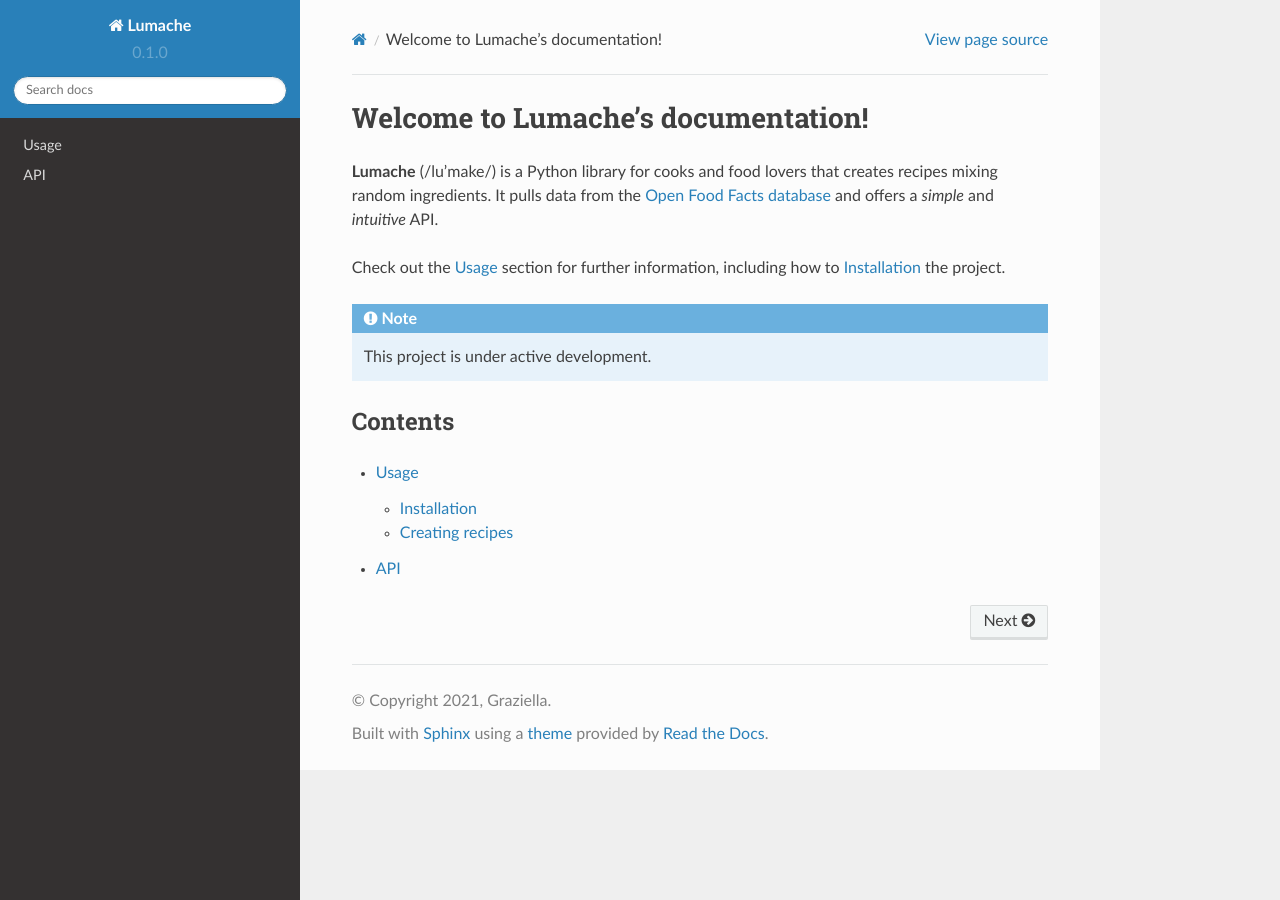
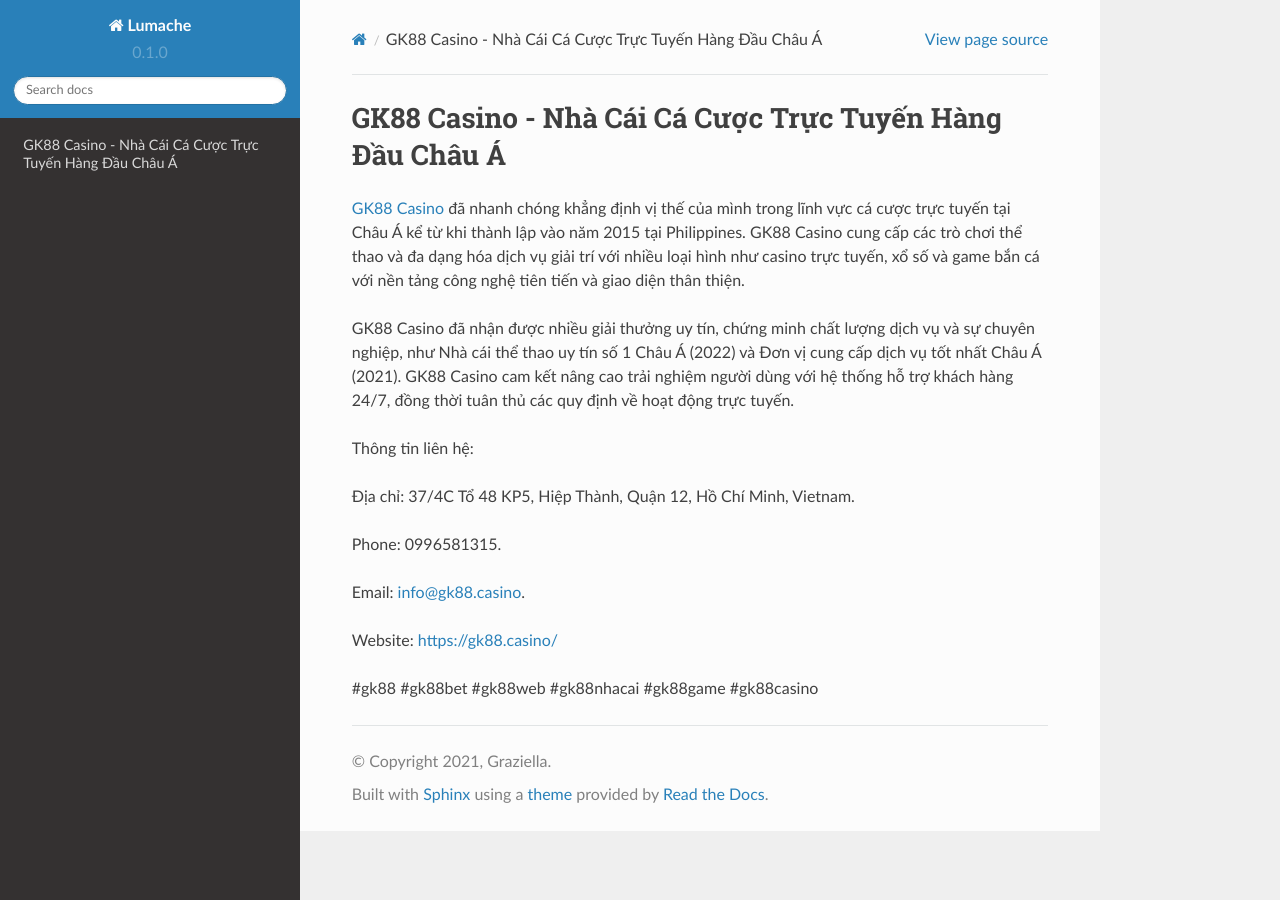
Before and after one commit to antonniotrombeta/gk88casino, a Sphinx documentation site: the page built from docs/source/index.rst, in a window 1280 px wide. Built offline with Sphinx 7.4.7 and the Read the Docs theme 2.0.0, drawn with Linux system fonts in a browser that asks for light colours.

Commit message:
Update index.rst

```diff
--- a/docs/source/index.rst
+++ b/docs/source/index.rst
@@ -1,22 +1,18 @@
-Welcome to Lumache's documentation!
+GK88 Casino - Nhà Cái Cá Cược Trực Tuyến Hàng Đầu Châu Á
 ===================================
 
-**Lumache** (/lu'make/) is a Python library for cooks and food lovers
-that creates recipes mixing random ingredients.
-It pulls data from the `Open Food Facts database <https://world.openfoodfacts.org/>`_
-and offers a *simple* and *intuitive* API.
+`GK88 Casino <https://gk88.casino/>`_ đã nhanh chóng khẳng định vị thế của mình trong lĩnh vực cá cược trực tuyến tại Châu Á kể từ khi thành lập vào năm 2015 tại Philippines. GK88 Casino cung cấp các trò chơi thể thao và đa dạng hóa dịch vụ giải trí với nhiều loại hình như casino trực tuyến, xổ số và game bắn cá với nền tảng công nghệ tiên tiến và giao diện thân thiện.
 
-Check out the :doc:`usage` section for further information, including
-how to :ref:`installation` the project.
+GK88 Casino đã nhận được nhiều giải thưởng uy tín, chứng minh chất lượng dịch vụ và sự chuyên nghiệp, như Nhà cái thể thao uy tín số 1 Châu Á (2022) và Đơn vị cung cấp dịch vụ tốt nhất Châu Á (2021). GK88 Casino cam kết nâng cao trải nghiệm người dùng với hệ thống hỗ trợ khách hàng 24/7, đồng thời tuân thủ các quy định về hoạt động trực tuyến.
 
-.. note::
+Thông tin liên hệ:
 
-   This project is under active development.
+Địa chỉ: 37/4C Tổ 48 KP5, Hiệp Thành, Quận 12, Hồ Chí Minh, Vietnam.
 
-Contents
---------
+Phone: 0996581315.
 
-.. toctree::
+Email: info@gk88.casino.
 
-   usage
-   api
+Website: https://gk88.casino/
+
+#gk88 #gk88bet #gk88web #gk88nhacai #gk88game #gk88casino
```
